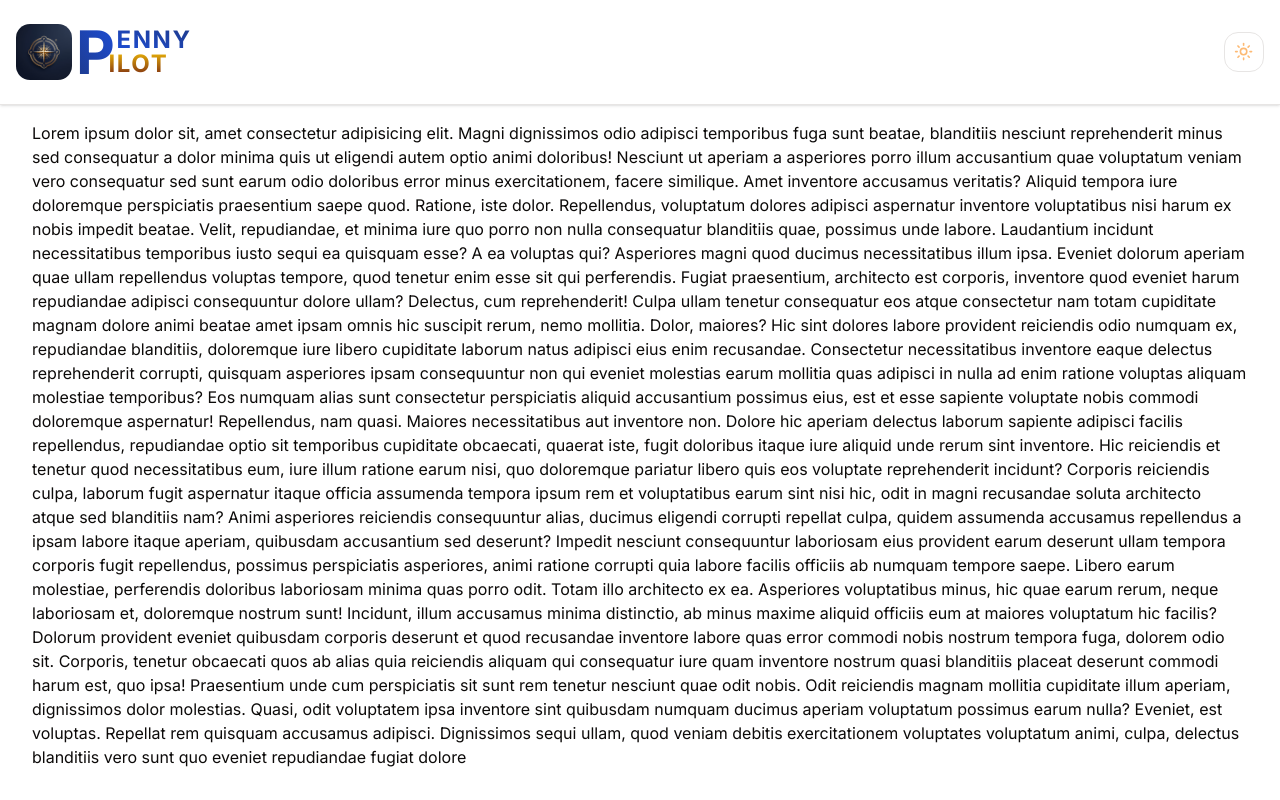
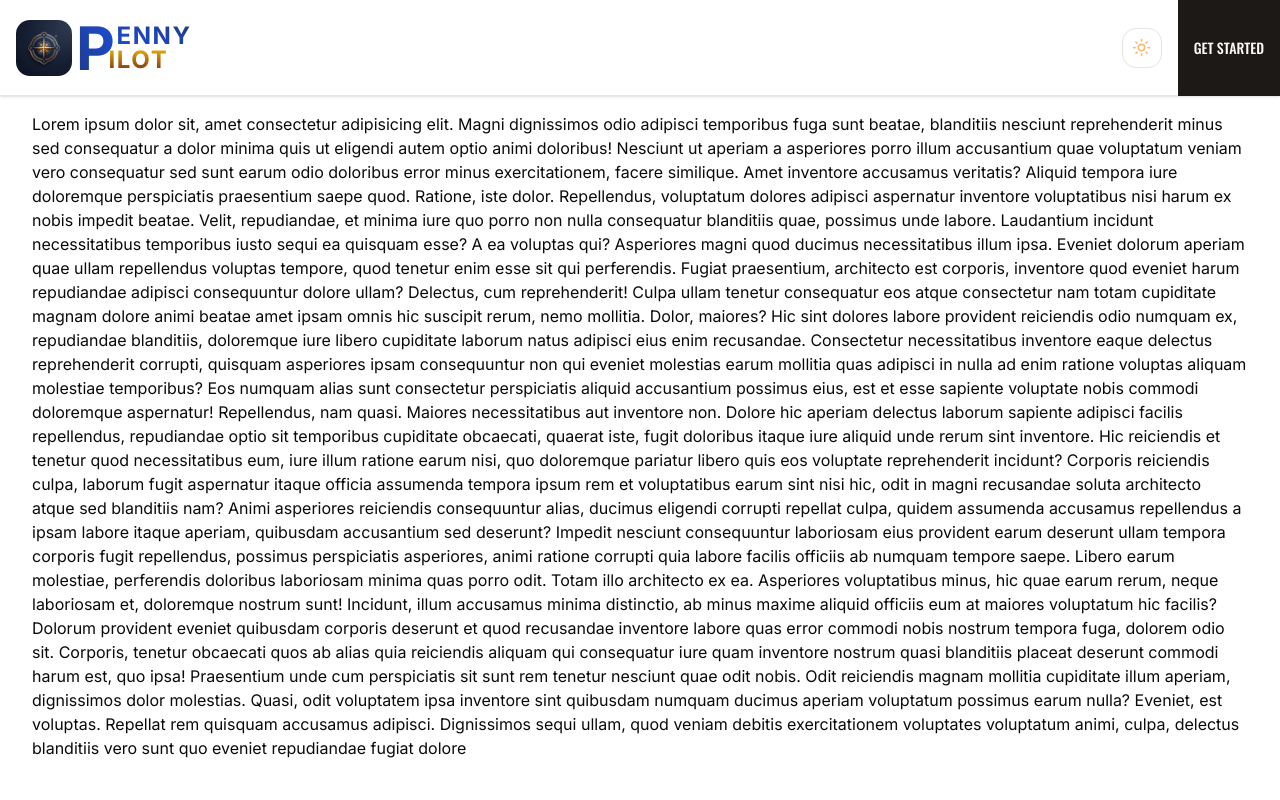
Before and after one commit to IzarchTech/penny-pilot-web, a Next.js app: page / in a window 1280 px wide. Built offline with nearby package versions, Linux system fonts and the light colour scheme; no server answers.

Commit message:
Feat: Get started component

```diff
--- /dev/null
+++ b/app/(protected)/layout.tsx
@@ -0,0 +1,9 @@
+import { ReactNode } from "react";
+
+export default function ProtectedLayout({
+  children,
+}: Readonly<{ children: ReactNode }>) {
+  return (
+    <div className="h-full w-full grid grid-rows-[auto_1fr]">{children}</div>
+  );
+}
--- /dev/null
+++ b/app/_components/get-started.tsx
@@ -0,0 +1,75 @@
+"use client";
+
+import { Button, buttonVariants } from "@/components/ui/button";
+import { Dialog, DialogContent, DialogTrigger } from "@/components/ui/dialog";
+import { Tabs, TabsTrigger, TabsList, TabsContent } from "@/components/ui/tabs";
+import { cn } from "@/lib/utils";
+import { Oswald } from "next/font/google";
+import RegisterForm from "./register-form";
+import LoginForm from "./login-form";
+import { useAuth } from "@/providers/auth.provider";
+import Link from "next/link";
+import { ArrowRight } from "lucide-react";
+
+const oswald = Oswald({ subsets: ["latin"] });
+
+/**
+ * The GetStarted component is used to display a button that links to the dashboard if the user is authenticated,
+ * and a dialog with a tabs component for registering or logging in if the user is not authenticated.
+ *
+ * @returns The GetStarted component.
+ */
+export default function GetStarted() {
+  const { currentUser } = useAuth();
+
+  // If the user is authenticated, display a button that links to the dashboard.
+  if (currentUser) {
+    return (
+      <Link
+        className={cn(
+          oswald.className,
+          buttonVariants({ variant: "default" }),
+          "h-20 md:h-24 rounded-none uppercase hover:scale-105 transition-all gap-1"
+        )}
+        href="/overview"
+      >
+        <span>Dashboard</span>
+        <ArrowRight className="size-4" />
+      </Link>
+    );
+  }
+
+  // If the user is not authenticated, display a dialog with a tabs component for registering or logging in.
+  return (
+    <Dialog>
+      <DialogTrigger asChild>
+        <Button
+          className={cn(
+            oswald.className,
+            "h-20 md:h-24 rounded-none uppercase hover:scale-105 transition-all"
+          )}
+        >
+          Get Started
+        </Button>
+      </DialogTrigger>
+      <DialogContent>
+        <Tabs defaultValue="sign-up">
+          <TabsList className="grid w-full grid-cols-2">
+            <TabsTrigger className="uppercase" value="sign-up">
+              Register
+            </TabsTrigger>
+            <TabsTrigger className="uppercase" value="login">
+              Login
+            </TabsTrigger>
+          </TabsList>
+          <TabsContent value="sign-up">
+            <RegisterForm />
+          </TabsContent>
+          <TabsContent value="login">
+            <LoginForm />
+          </TabsContent>
+        </Tabs>
+      </DialogContent>
+    </Dialog>
+  );
+}
--- a/app/_components/google-button.tsx
+++ b/app/_components/google-button.tsx
@@ -7,6 +7,7 @@ import { Button } from "@/components/ui/button";
 import { googleAuth } from "@/lib/firebase/auth";
 import googleLogo from "@/assets/google_logo.svg";
 import { toast } from "sonner";
+import { useRouter } from "next/navigation";
 
 /**
  * A button that allows users to log in with Google.
@@ -18,6 +19,8 @@ import { toast } from "sonner";
  */
 export default function GoogleAuthButton() {
   const [isLoading, setIsLoading] = useState(false);
+
+  const router = useRouter();
 
   /**
    * Handles the button click event.
@@ -32,6 +35,8 @@ export default function GoogleAuthButton() {
       toast.success("Login successful", {
         position: "top-right",
       }); // Show success toast
+
+      router.push("/overview"); // Redirect to dashboard
     } catch (error) {
       toast.error("Something went wrong", {
         position: "top-right",
--- a/app/_components/login-form.tsx
+++ b/app/_components/login-form.tsx
@@ -28,6 +28,7 @@ import { Loader } from "lucide-react";
 import { Button } from "@/components/ui/button";
 import { toast } from "sonner";
 import { AuthError } from "firebase/auth";
+import { useRouter } from "next/navigation";
 
 /**
  * Handles login form submission
@@ -35,6 +36,8 @@ import { AuthError } from "firebase/auth";
  */
 export default function LoginForm() {
   const [isSubmitting, setIsSubmitting] = useState(false);
+
+  const router = useRouter();
 
   const form = useForm<UserLoginRequest>({
     resolver: zodResolver(loginUserFormSchema),
@@ -59,9 +62,12 @@ export default function LoginForm() {
 
       form.reset(); // Reset the form
 
+      router.push("/overview"); // Redirect to dashboard
+
       toast.success("Login successful", {
         position: "top-right",
       }); // Show success toast
+
     } catch (error) {
       const authError = error as AuthError; // Cast the error to AuthError
       toast.error("Invalid credentials", {
--- a/app/layout.tsx
+++ b/app/layout.tsx
@@ -4,6 +4,7 @@ import "./globals.css";
 import { ThemeProvider } from "@/providers/theme.provider";
 import AuthProvider from "@/providers/auth.provider";
 import { cn } from "@/lib/utils";
+import { Toaster } from "@/components/ui/sonner";
 
 const inter = Inter({ subsets: ["latin"] });
 
@@ -51,6 +52,7 @@ export default function RootLayout({
             {children}
           </ThemeProvider>
         </AuthProvider>
+        <Toaster />
       </body>
     </html>
   );
--- a/app/page.tsx
+++ b/app/page.tsx
@@ -1,13 +1,17 @@
 import { ScrollArea } from "@/components/ui/scroll-area";
 import Logo from "./_components/logo";
 import { DarkModeToggle } from "./_components/dark-mode-toggle";
+import GetStarted from "./_components/get-started";
 
 export default function Home() {
   return (
     <main className="h-full grid grid-rows-[auto_1fr]">
-      <div className="w-full border-b bg-card text-card-foreground shadow px-2 py-1 md:p-4 flex items-center justify-between">
+      <div className="w-full border-b bg-card text-card-foreground shadow flex items-center justify-between h-20 md:h-24 pl-2 md:pl-4">
         <Logo />
-        <DarkModeToggle />
+        <div className="md:flex gap-4 items-center hidden">
+          <DarkModeToggle />
+          <GetStarted />
+        </div>
       </div>
       <ScrollArea className="flex flex-col justify-center pt-4">
         <div className="container">
```
